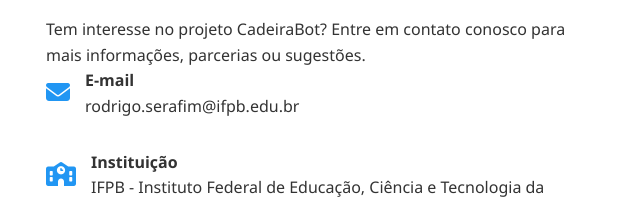
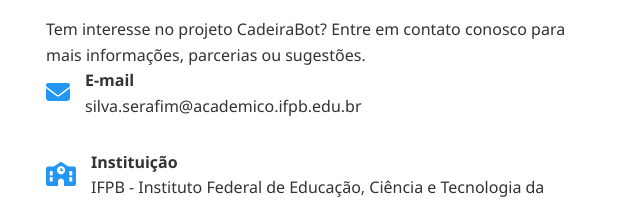
Before and after one commit to rodrigo-srf/CadeiraBot-Telegram, a plain HTML site: page index.html in a window 1280 px wide. Shown: the part 2993-3196 px from the top of the page, 619-1259 px from the left. Drawn offline with Linux system fonts and the light colour scheme.

Commit message:
Update index.html

```diff
--- a/index.html
+++ b/index.html
@@ -921,7 +921,7 @@
                         <div class="info-icon"><i class="fas fa-envelope"></i></div>
                         <div>
                             <h4>E-mail</h4>
-                            <p>rodrigo.serafim@ifpb.edu.br</p>
+                            <p>silva.serafim@academico.ifpb.edu.br</p>
                         </div>
                     </div>
 
@@ -1155,4 +1155,5 @@
         });
     </script>
 </body>
+
 </html>
```
